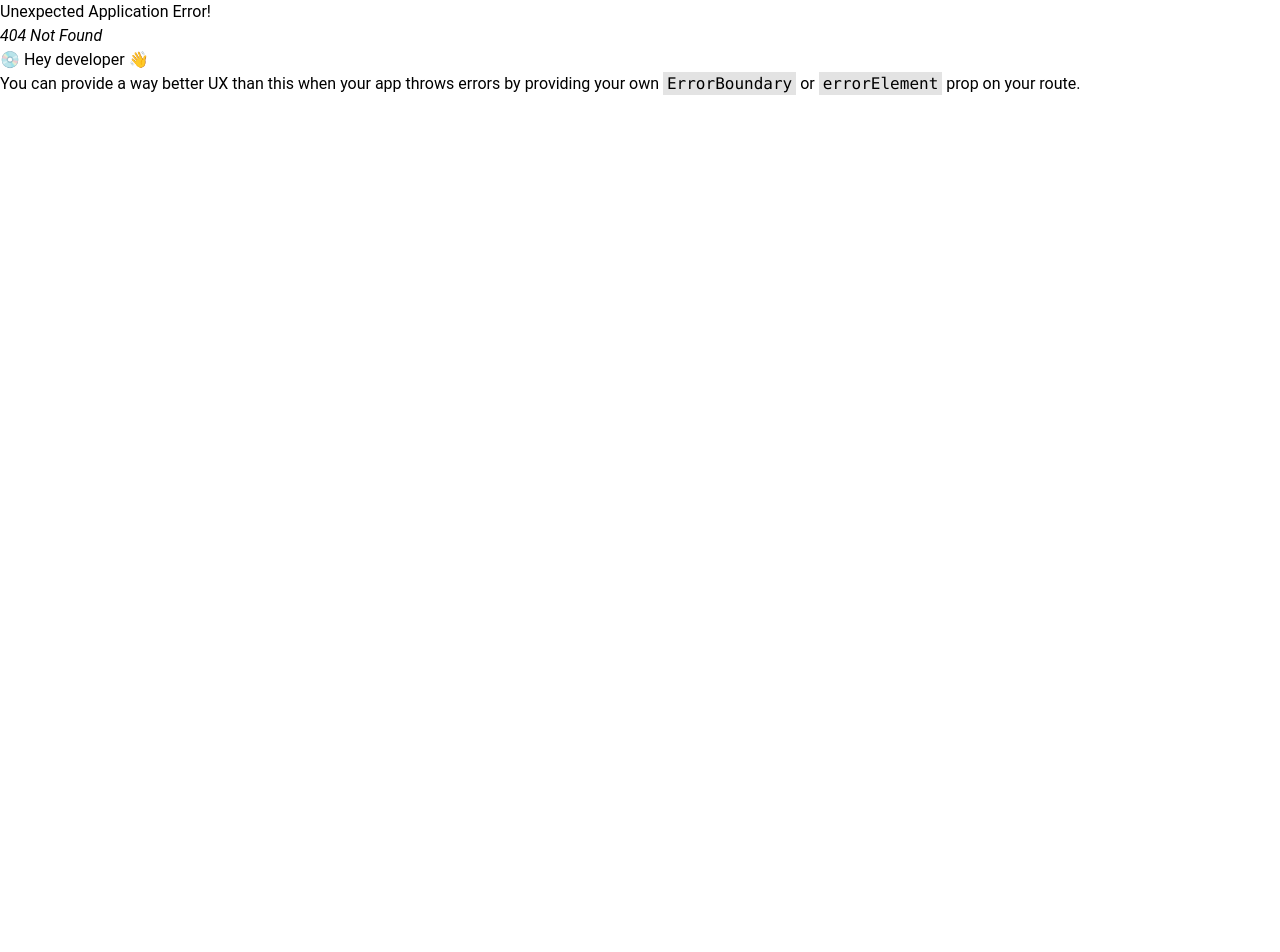
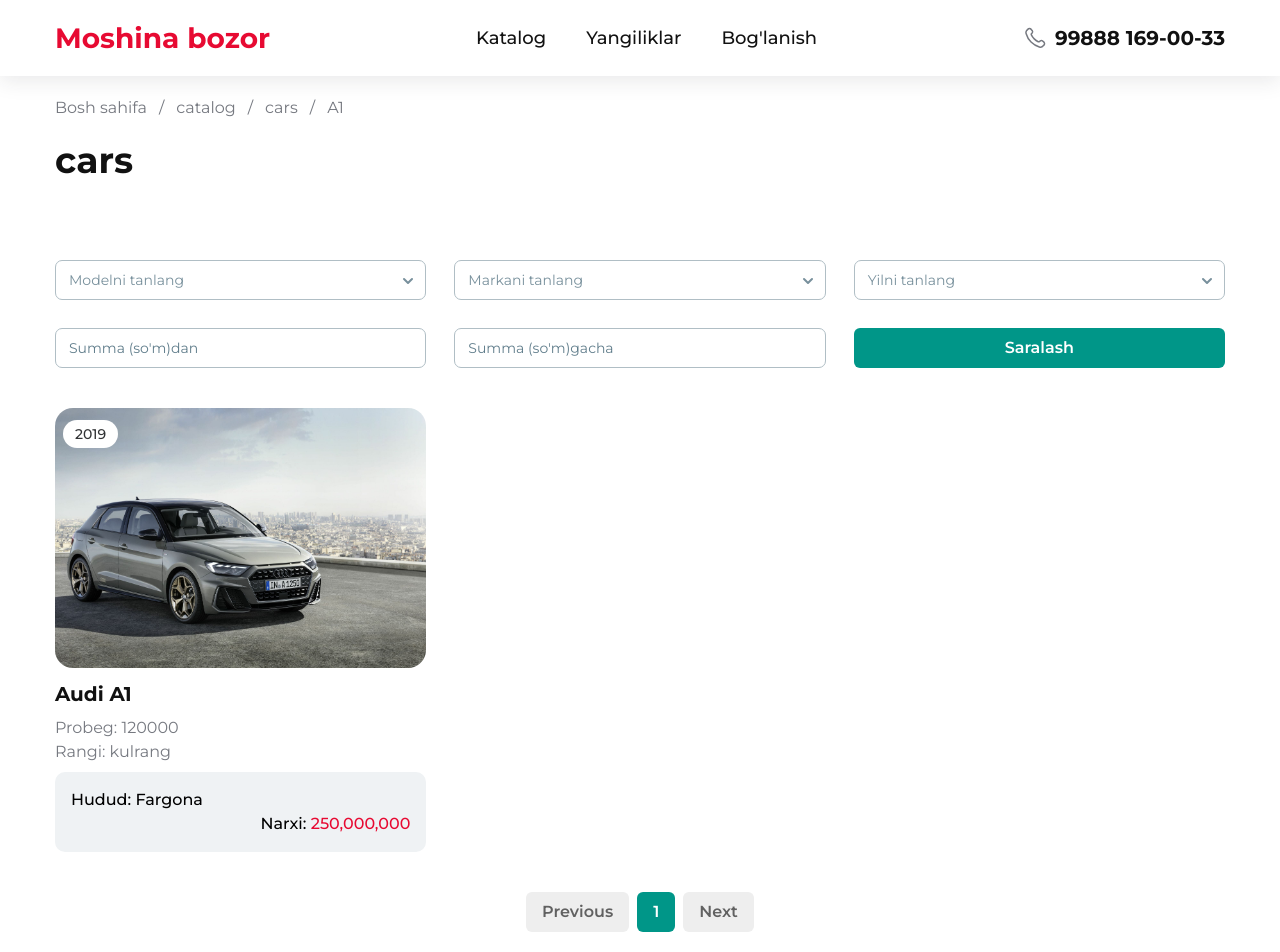
Before and after one commit to Andarov/moshina-bozor, a React (Vite) app: page /catalog/cars/A1 in a window 1280 px wide. Before the commit this address had no page. Shown: the top 952 px of the page. Before the commit the page ends 800 px from the top, so only its background shows below. Built offline with nearby package versions, Linux system fonts and the light colour scheme.

Commit message:
Add worked all category links and tabs

```diff
--- a/src/App.jsx
+++ b/src/App.jsx
@@ -17,7 +17,11 @@
     createRoutesFromElements(
       <Route path='/' element={<MainLayout/>}>
         <Route index element={<Home/>}/>
-        <Route path='/catalog' element={<Catalog/>}/>
+        <Route path='/catalog' element={<Catalog/>}>
+          <Route index element={<Catalog/>}/>
+          <Route path='/catalog/:model' element={<Catalog/>}/>
+          <Route path='/catalog/:model/:marka' element={<Catalog/>}/>
+        </Route>
         <Route path='/news' element={<NewsLayout/>}>
           <Route index element={<News/>}/>
           <Route path='/news/:title' element={<NewsDetail/>}/>
--- a/src/components/Breadcrumbs.jsx
+++ b/src/components/Breadcrumbs.jsx
@@ -5,6 +5,7 @@
   const location = useLocation();
   const pathArr = location.pathname.split("/");
   const isNewsPath = location.pathname.startsWith('/news/');
+  const isCatalogPath = location.pathname.startsWith('/catalog/');
   const tayyorArr = pathArr.filter((path) => path !== "");
 
   return (
@@ -20,7 +21,7 @@
         return (
           <li key={index}>
             {index !== tayyorArr.length - 1 ? (
-              <Link to={path}>
+              <Link to={`${isCatalogPath && index === 1 ? '/catalog' : ''}/${path}`}>
                 {path}
                 {!isNewsPath && <span className="mx-3">/</span>}
               </Link>
--- a/src/components/Catalog.jsx
+++ b/src/components/Catalog.jsx
@@ -23,7 +23,7 @@
               className="p-5 rounded-[10px] border border-[#e0e1e7]"
             >
               <Link
-                to={`/cars/${model}`}
+                to={`/catalog/${model}`}
                 className="flex justify-between items-center text-base font-medium leading-6"
               >
                 <div className="flex items-center space-x-2">
--- a/src/pages/Catalog.jsx
+++ b/src/pages/Catalog.jsx
@@ -2,12 +2,22 @@
 import { cars } from "../data";
 import { Select, Option, Input } from "@material-tailwind/react";
 import CarItem from "../components/CarItem";
+import { Link, useParams } from "react-router-dom";
 
 const Catalog = () => {
+  const { model, marka } = useParams();
+  const carsOfModel = cars.filter((car) => car.model === model);
+  const carsOfMarka = cars.filter((car) => car.marka === marka);
+  const targetArray = carsOfModel.length > 0 ? carsOfModel : cars;
+  const markaArray = carsOfMarka.length > 0 ? carsOfMarka : targetArray;
+
+  // const isModelPage = !!model;
+  // console.log(isModelPage);
+
   const catalogRef = useRef(null);
   const [currentPage, setCurrentPage] = useState(1);
   const itemsPerPage = 15;
-  const totalPages = Math.ceil(cars.length / itemsPerPage);
+  const totalPages = Math.ceil(markaArray.length / itemsPerPage);
   const startIndex = (currentPage - 1) * itemsPerPage;
   const endIndex = currentPage * itemsPerPage;
 
@@ -27,17 +37,37 @@
     });
   };
 
-  const alertChiq = (e)=>{
+  const alertChiq = (e) => {
     e.preventDefault();
-    alert('Tez orada ishlaydi');
-  }
+    alert("Tez orada ishlaydi");
+  };
 
   return (
     <div className="pb-20" ref={catalogRef}>
       <div className="w-full max-w-base mx-auto px-5">
         <h1 className="text-4xl leading-10 text-111 font-bold mt-5 mb-10">
-          Katalog
+          {model ? model : "Katalog"}
         </h1>
+
+        {model && (
+          <ul className="w-full max-w-5xl grid grid-cols-5 mb-10">
+            {carsOfModel.map((modelCar) => {
+              return (
+                <li
+                  key={modelCar.id}
+                  className="w-full h-16 border-2 border-teal-500 transition-all duration-300 hover:bg-teal-500 hover:text-white relative"
+                >
+                  <Link
+                    className="w-full h-full inline-flex justify-center items-center absolute inset-0 text-lg font-medium"
+                    to={`/catalog/${model}/${modelCar.marka}`}
+                  >
+                    {modelCar.marka}
+                  </Link>
+                </li>
+              );
+            })}
+          </ul>
+        )}
 
         {/* filtr */}
         <form className="grid grid-cols-3 gap-7 mb-10">
@@ -89,13 +119,16 @@
           </Select>
           <Input color="teal" label="Summa (so'm)dan" name="Narxdan" />
           <Input color="teal" label="Summa (so'm)gacha" name="Narxgacha" />
-          <button onClick={alertChiq} className="bg-teal-500 text-white font-semibold rounded-md">
+          <button
+            onClick={alertChiq}
+            className="bg-teal-500 text-white font-semibold rounded-md"
+          >
             Saralash
           </button>
         </form>
 
         <ul className="grid grid-cols-3 gap-x-7 gap-y-10">
-          {cars.slice(startIndex, endIndex).map((car) => (
+          {markaArray.slice(startIndex, endIndex).map((car) => (
             <CarItem key={car.id} {...car} />
           ))}
         </ul>
@@ -105,7 +138,9 @@
           <button
             onClick={() => handlePageChange(currentPage - 1)}
             className={`${
-              currentPage === 1 ? "bg-gray-200 text-gray-700" : "bg-teal-500 text-white"
+              currentPage === 1
+                ? "bg-gray-200 text-gray-700"
+                : "bg-teal-500 text-white"
             }  font-semibold rounded-md px-4 py-2 mx-1`}
             disabled={currentPage === 1}
           >
@@ -117,7 +152,9 @@
               key={index}
               onClick={() => handlePageChange(index + 1)}
               className={`${
-                currentPage === index + 1 ? "bg-teal-500 text-white" : "bg-gray-200 text-gray-700"
+                currentPage === index + 1
+                  ? "bg-teal-500 text-white"
+                  : "bg-gray-200 text-gray-700"
               } font-semibold rounded-md px-4 py-2 mx-1`}
             >
               {index + 1}
@@ -127,7 +164,9 @@
           <button
             onClick={() => handlePageChange(currentPage + 1)}
             className={`${
-              currentPage === totalPages ? "bg-gray-200 text-gray-700" : "bg-teal-500 text-white"
+              currentPage === totalPages
+                ? "bg-gray-200 text-gray-700"
+                : "bg-teal-500 text-white"
             } font-semibold rounded-md px-4 py-2 mx-1`}
             disabled={currentPage === totalPages}
           >
```
